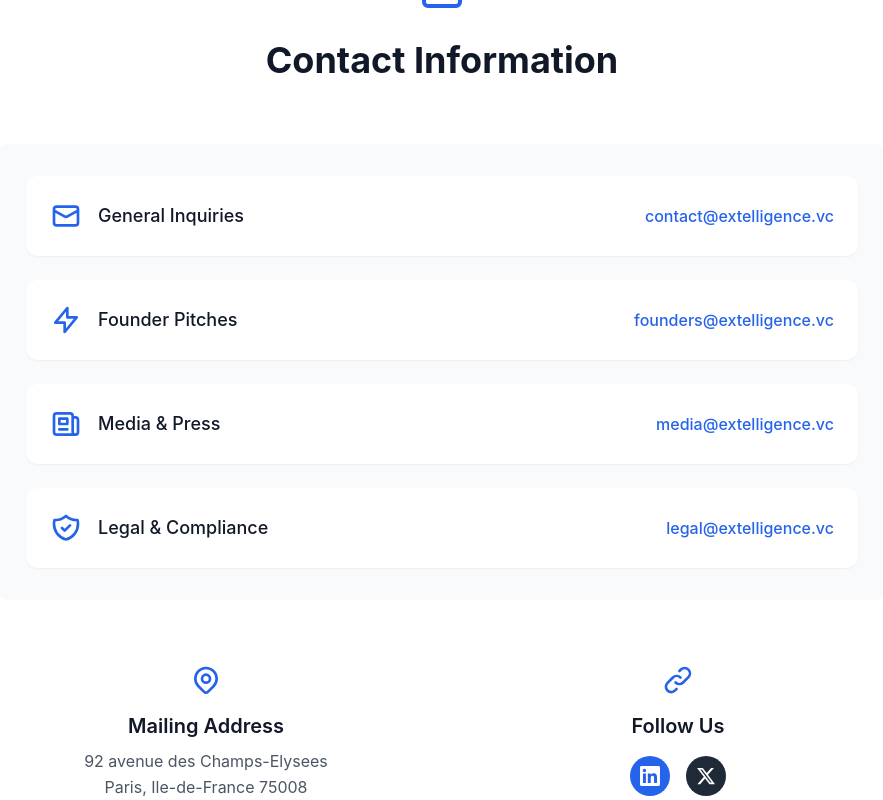
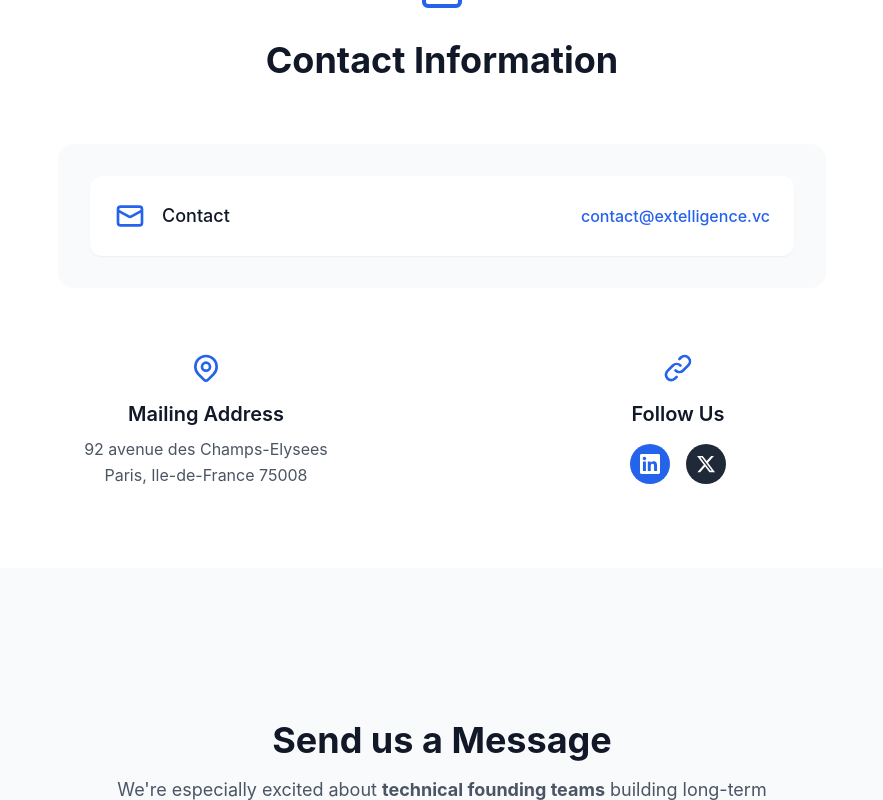
Before and after one commit to CorahTang/extelligence-invest-site, a Next.js app: page /contact in a window 1280 px wide. Shown: the part 528-1328 px from the top of the page, without its empty margins (198-1081 px from the left). Built offline with nearby package versions, Linux system fonts and the light colour scheme.

Commit message:
Consolidate contact emails

```diff
--- a/app/contact/ContactInfo.tsx
+++ b/app/contact/ContactInfo.tsx
@@ -3,10 +3,7 @@
 
 export default function ContactInfo() {
   const contactInfo = [
-    { purpose: 'General Inquiries', email: 'contact@extelligence.vc', icon: 'mail' },
-    { purpose: 'Founder Pitches', email: 'founders@extelligence.vc', icon: 'rocket' },
-    { purpose: 'Media & Press', email: 'media@extelligence.vc', icon: 'news' },
-    { purpose: 'Legal & Compliance', email: 'legal@extelligence.vc', icon: 'shield' }
+    { purpose: 'Contact', email: 'contact@extelligence.vc', icon: 'mail' }
   ];
 
   const renderIcon = (iconName: string) => {
@@ -55,18 +52,18 @@ export default function ContactInfo() {
         </div>
 
         {/* Contact Table */}
-        <div className="max-w-4xl mx-auto mb-16">
-          <div className="bg-gray-50 rounded-2xl p-8">
+        <div className="max-w-3xl mx-auto mb-16">
+          <div className="bg-gray-50 rounded-2xl p-4 sm:p-8">
             <div className="grid gap-6">
               {contactInfo.map((item, index) => (
-                <div key={index} className="flex items-center justify-between p-6 bg-white rounded-xl shadow-sm hover:shadow-md transition-shadow">
+                <div key={index} className="flex flex-col items-center gap-4 p-6 bg-white rounded-xl shadow-sm hover:shadow-md transition-shadow sm:flex-row sm:justify-between">
                   <div className="flex items-center space-x-4">
                     {renderIcon(item.icon)}
                     <span className="text-lg font-medium text-gray-900">{item.purpose}</span>
                   </div>
                   <a
                     href={`mailto:${item.email}`}
-                    className="text-blue-600 hover:text-blue-800 font-medium transition-colors cursor-pointer"
+                    className="text-blue-600 hover:text-blue-800 font-medium transition-colors cursor-pointer break-all text-center sm:text-left"
                   >
                     {item.email}
                   </a>
```
